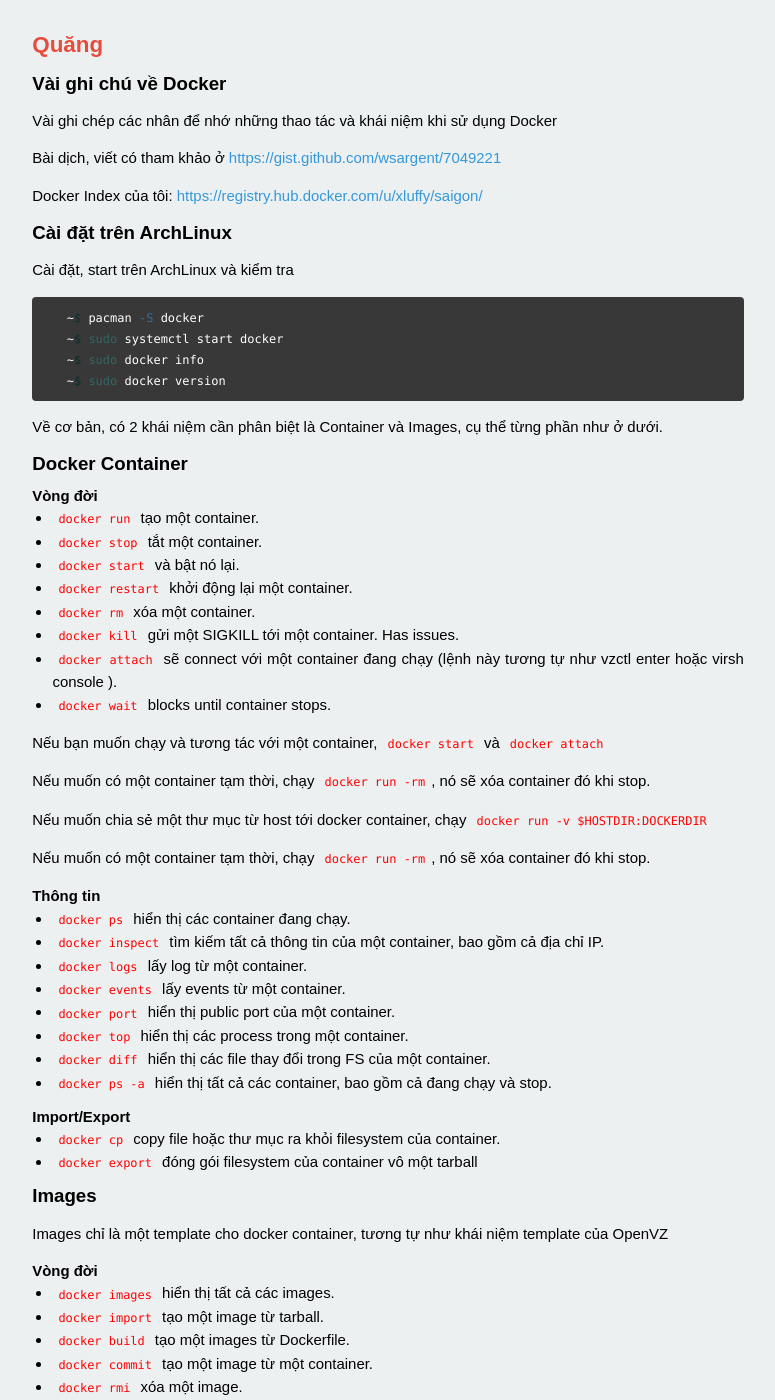
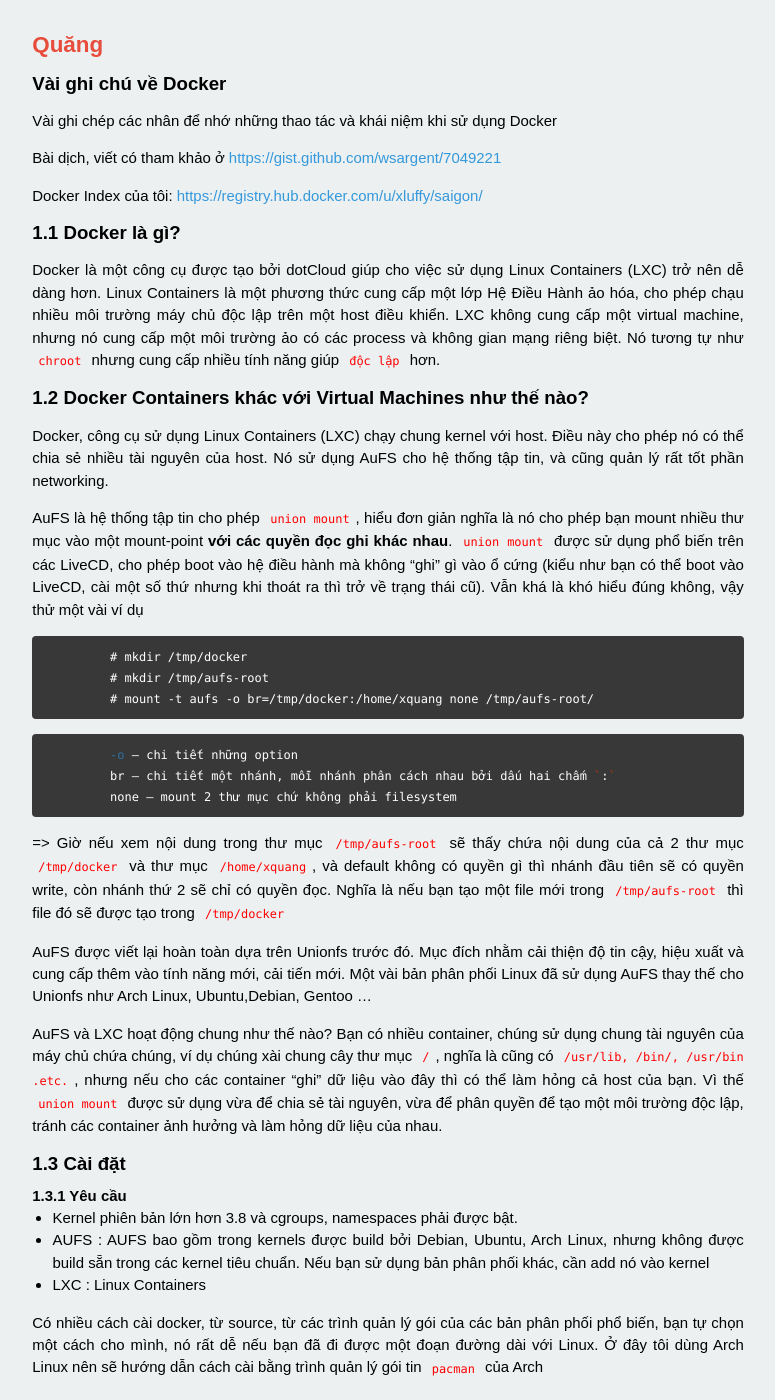
Before and after one commit to gitter-badger/xluffy.github.io, a Jekyll site: the page built from _posts/2014-07-03-docker-notes.md, in a window 1280 px wide and 1400 px high. Shown: the whole window, without its empty margins (252-1027 px from the left). Built offline with Jekyll 4.4.1, drawn with Linux system fonts in a browser that asks for light colours; Markdown is read by kramdown in place of the engine named in the settings; some of the changed text lies outside the part shown.

Commit message:
Docker, LXC, giai thich mot so khai niem

````diff
--- a/_posts/2014-07-03-docker-notes.md
+++ b/_posts/2014-07-03-docker-notes.md
@@ -13,22 +13,76 @@
 
 Docker Index của tôi: [https://registry.hub.docker.com/u/xluffy/saigon/](https://registry.hub.docker.com/u/xluffy/saigon/)
 
-## Cài đặt trên ArchLinux
+## 1.1 Docker là gì?
 
-Cài đặt, start trên ArchLinux và kiểm tra
+Docker là một công cụ được tạo bởi dotCloud giúp cho việc sử dụng Linux Containers (LXC) trở nên dễ dàng hơn. Linux Containers
+là một phương thức cung cấp một lớp Hệ Điều Hành ảo hóa, cho phép chạu nhiều môi trường máy chủ độc lập trên một host điều khiển.
+LXC không cung cấp một virtual machine, nhưng nó cung cấp một môi trường ảo có các process và không gian mạng riêng biệt. Nó tương
+tự như `chroot` nhưng cung cấp nhiều tính năng giúp `độc lập` hơn.
+
+## 1.2 Docker Containers khác với Virtual Machines như thế nào?
+
+Docker, công cụ sử dụng Linux Containers (LXC) chạy chung kernel với host. Điều này cho phép nó có thể chia sẻ nhiều tài nguyên của
+host. Nó sử dụng AuFS cho hệ thống tập tin, và cũng quản lý rất tốt phần networking.
+
+AuFS là hệ thống tập tin cho phép `union mount`, hiểu đơn giản nghĩa là nó cho phép bạn mount nhiều thư mục vào một mount-point __với
+các quyền đọc ghi khác nhau__. `union mount` được sử dụng phổ biến trên các LiveCD, cho phép boot vào hệ điều hành mà không "ghi" gì
+vào ổ cứng (kiểu như bạn có thể boot vào LiveCD, cài một số thứ nhưng khi thoát ra thì trở về trạng thái cũ). Vẫn khá là khó hiểu đúng
+không, vậy thử một vài ví dụ
+
+```bash
+	# mkdir /tmp/docker
+	# mkdir /tmp/aufs-root
+	# mount -t aufs -o br=/tmp/docker:/home/xquang none /tmp/aufs-root/
+```
+
+```bash
+	-o – chi tiết những option
+	br – chi tiết một nhánh, mỗi nhánh phân cách nhau bởi dấu hai chấm `:`
+	none – mount 2 thư mục chứ không phải filesystem
+```
+
+=> Giờ nếu xem nội dung trong thư mục `/tmp/aufs-root` sẽ thấy chứa nội dung của cả 2 thư mục `/tmp/docker` và thư mục `/home/xquang`,
+và default không có quyền gì thì nhánh đầu tiên sẽ có quyền write, còn nhánh thứ 2 sẽ chỉ có quyền đọc. Nghĩa là nếu bạn tạo một file
+mới trong `/tmp/aufs-root` thì file đó sẽ được tạo trong `/tmp/docker`
+
+AuFS được viết lại hoàn toàn dựa trên Unionfs trước đó. Mục đích nhằm cải thiện độ tin cậy, hiệu xuất và cung cấp thêm vào tính năng
+mới, cải tiến mới. Một vài bản phân phối Linux đã sử dụng AuFS thay thế cho Unionfs như Arch Linux, Ubuntu,Debian, Gentoo ...
+
+AuFS và LXC hoạt động chung như thế nào? Bạn có nhiều container, chúng sử dụng chung tài nguyên của máy chủ chứa chúng, ví dụ chúng
+xài chung cây thư mục `/`, nghĩa là cũng có `/usr/lib, /bin/, /usr/bin .etc.`, nhưng nếu cho các container "ghi" dữ liệu vào đây thì có
+thể làm hỏng cả host của bạn. Vì thế `union mount` được sử dụng vừa để chia sẻ tài nguyên, vừa để phân quyền để tạo một môi trường độc
+lập, tránh các container ảnh hưởng và làm hỏng dữ liệu của nhau.
+
+
+## 1.3 Cài đặt
+
+### 1.3.1 Yêu cầu
+
+- Kernel phiên bản lớn hơn 3.8 và cgroups, namespaces phải được bật.
+- AUFS : AUFS bao gồm trong kernels được build bởi Debian, Ubuntu, Arch Linux, nhưng không được build sẵn trong các kernel tiêu chuẩn. Nếu
+bạn sử dụng bản phân phối khác, cần add nó vào kernel
+- LXC : Linux Containers
+
+Có nhiều cách cài docker, từ source, từ các trình quản lý gói của các bản phân phối phổ biến, bạn tự chọn một cách cho mình, nó rất dễ nếu
+bạn đã đi được một đoạn đường dài với Linux. Ở đây tôi dùng Arch Linux nên sẽ hướng dẫn cách cài bằng trình quản lý gói tin `pacman` của Arch
+
+### 1.3.2 Cài đặt trên Arch Linux
+
+Cài đặt, start trên Arch Linux và kiểm tra
 
 ```bash
   ~$ pacman -S docker
-  ~$ sudo systemctl start docker
+  ~$ sudo systemctl start docker or sudo <path to>/docker -d &
   ~$ sudo docker info
   ~$ sudo docker version
 ```
 
 Về cơ bản, có 2 khái niệm cần phân biệt là Container và Images, cụ thể từng phần như ở dưới.
 
-## Docker Container
+## 1.4 Docker Container
 
-### Vòng đời
+### 1.4.1 Vòng đời
 
 + `docker run` tạo một container.
 + `docker stop` tắt một container.
@@ -40,14 +94,11 @@
 + `docker wait` blocks until container stops.
 
 Nếu bạn muốn chạy và tương tác với một container, `docker start` và `docker attach`
-
+Nếu muốn có một container tạm thời, chạy `docker run -rm`, nó sẽ xóa container đó khi stop.
+Nếu muốn chia sẻ một thư mục từ host tới docker container, chạy `docker run -v $HOSTDIR:DOCKERDIR`
 Nếu muốn có một container tạm thời, chạy `docker run -rm`, nó sẽ xóa container đó khi stop.
 
-Nếu muốn chia sẻ một thư mục từ host tới docker container, chạy `docker run -v $HOSTDIR:DOCKERDIR`
-
-Nếu muốn có một container tạm thời, chạy `docker run -rm`, nó sẽ xóa container đó khi stop.
-
-### Thông tin
+### 1.4.2 Thông tin
 
 + `docker ps` hiển thị các container đang chạy.
 + `docker inspect` tìm kiếm tất cả thông tin của một container, bao gồm cả địa chỉ IP.
@@ -58,16 +109,16 @@
 + `docker diff` hiển thị các file thay đổi trong FS của một container.
 + `docker ps -a` hiển thị tất cả các container, bao gồm cả đang chạy và stop.
 
-### Import/Export
+### 1.4.3 Import/Export
 
 + `docker cp` copy file hoặc thư mục ra khỏi filesystem của container.
 + `docker export` đóng gói filesystem của container vô một tarball
 
-## Images
+## 1.5 Images
 
 Images chỉ là một template cho docker container, tương tự như khái niệm template của OpenVZ
 
-### Vòng đời
+### 1.5.1 Vòng đời
 
 + `docker images` hiển thị tất cả các images.
 + `docker import` tạo một image từ tarball.
@@ -78,12 +129,12 @@
 + `docker load` load một image từ một tar như STDIN, bao gồm cả images và tags (as of 0.7).
 + `docker save` lưu một image vào một file tar từ STDOUT with all parent layers, tags & versions (as of 0.7).
 
-### Info
+### 1.5.2 Info
 
 + `docker history` hiển thị history của một images.
 + `docker tags` tags một image thành tên (local hoặc reg).
 
-### Registry & Repository (hub.docker.io)
+### 1.5.3 Registry & Repository (hub.docker.io)
 
 Một repository là một bộ sưu tập lưu trữ các images được đánh tags giúp tạo ra filesytem cho một container.
 
@@ -98,7 +149,7 @@
 + `docker pull` pulls một image từ registry về local machine.
 + `docker push` push một images tới registry từ local machine.
 
-## Dockerfile (là một trong các cách tạo image, nhưng phổ biến nên sẽ nói riêng nó)
+## 1.6 Dockerfile (là một trong các cách tạo image, nhưng phổ biến nên sẽ nói riêng nó)
 
 Thú thật là chả có gì để viết về phần này, 1 là Dockerfile vô cùng basic của tôi, dùng để thử, và 1 của người khác, cũng đơn giản ko kém
 
@@ -130,3 +181,21 @@
 	ENV LC_ALL en_US.UTF-8
 	ENV LANG en_US.UTF-8
 ```
+
+## 1.7 Docker Index/registry
+
+Ở đầu bài tôi có một link giới thiệu tới docker index của tôi. Vấn đề đặt ra là khi tôi tạo một image, nó
+sẽ chỉ có trên máy chủ đó, trong trường hợp tôi di chuyển qua một máy chủ khác, tôi phải tạo lại một image
+khác mà không đảm bảo là nó sẽ giống cái cũ (quên chẳng hạn). Và để giúp mọi thứ trở lên linh động hơn, cần
+có một `kho chung` để quản lý image. Và Docker Index/registry là một nơi như thế.
+
+Về cơ bản nó gồm 2 phần, phần web giúp thuận tiện cho việc quản lý các image thông qua giao diện, và phần API
+cho phép giao tiếp với giao diện dòng lệnh của docker.
+
+Bạn có thể đăng ký một tài khoản trên docker index của dotCloud (free 1 private) hoặc tự dựng cho mình một docker
+index riêng để vừa bảo mật, vừa cải thiện tốc độ.
+
+Thông tin về cách cài đặt, cấu hình một docker registry ở [đây](https://github.com/docker/docker-registry), bạn
+có thể tham khảo và cài thử.
+
+![Kiến trúc của Docker](http://i.imgur.com/0IFcxUB.png)
````
